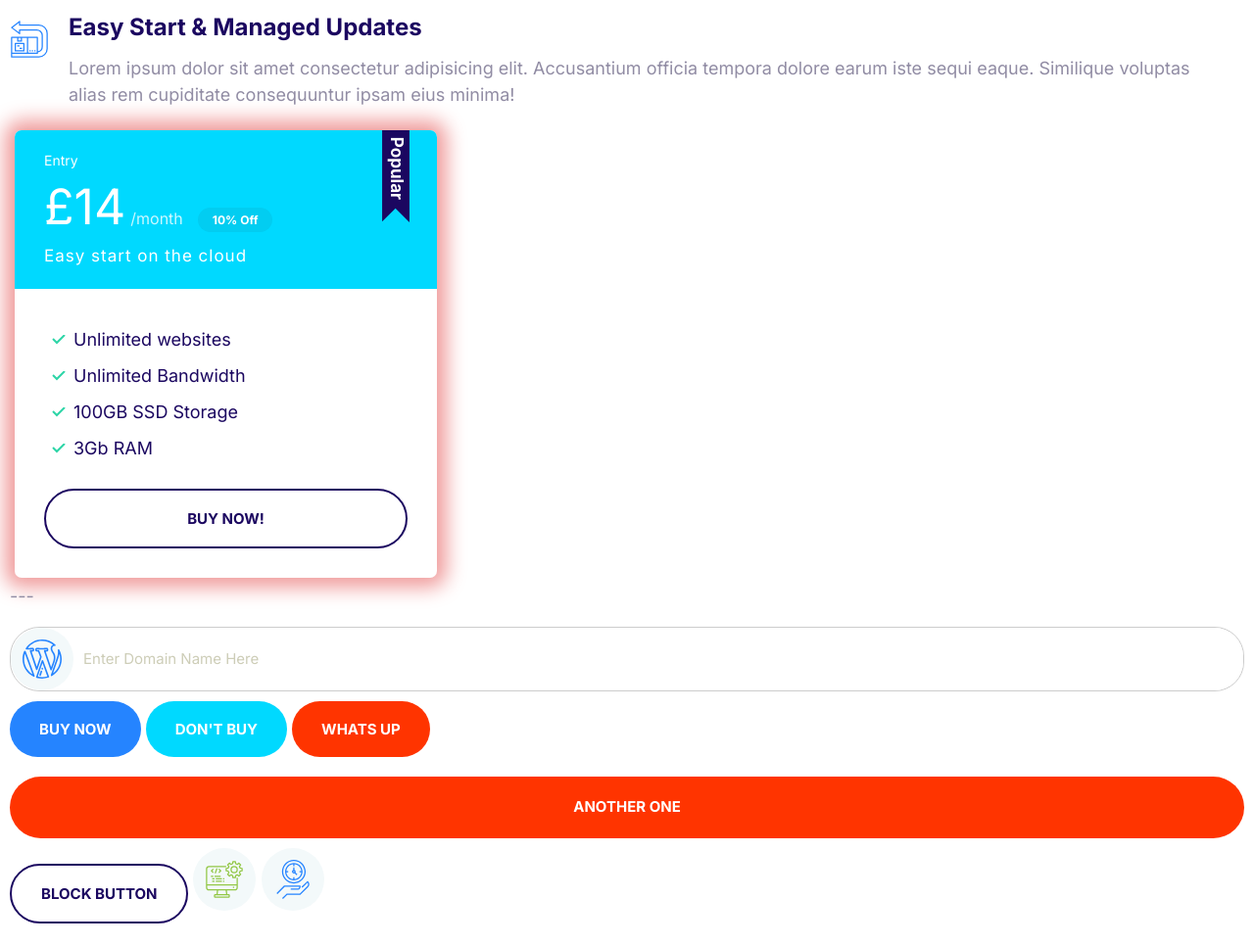
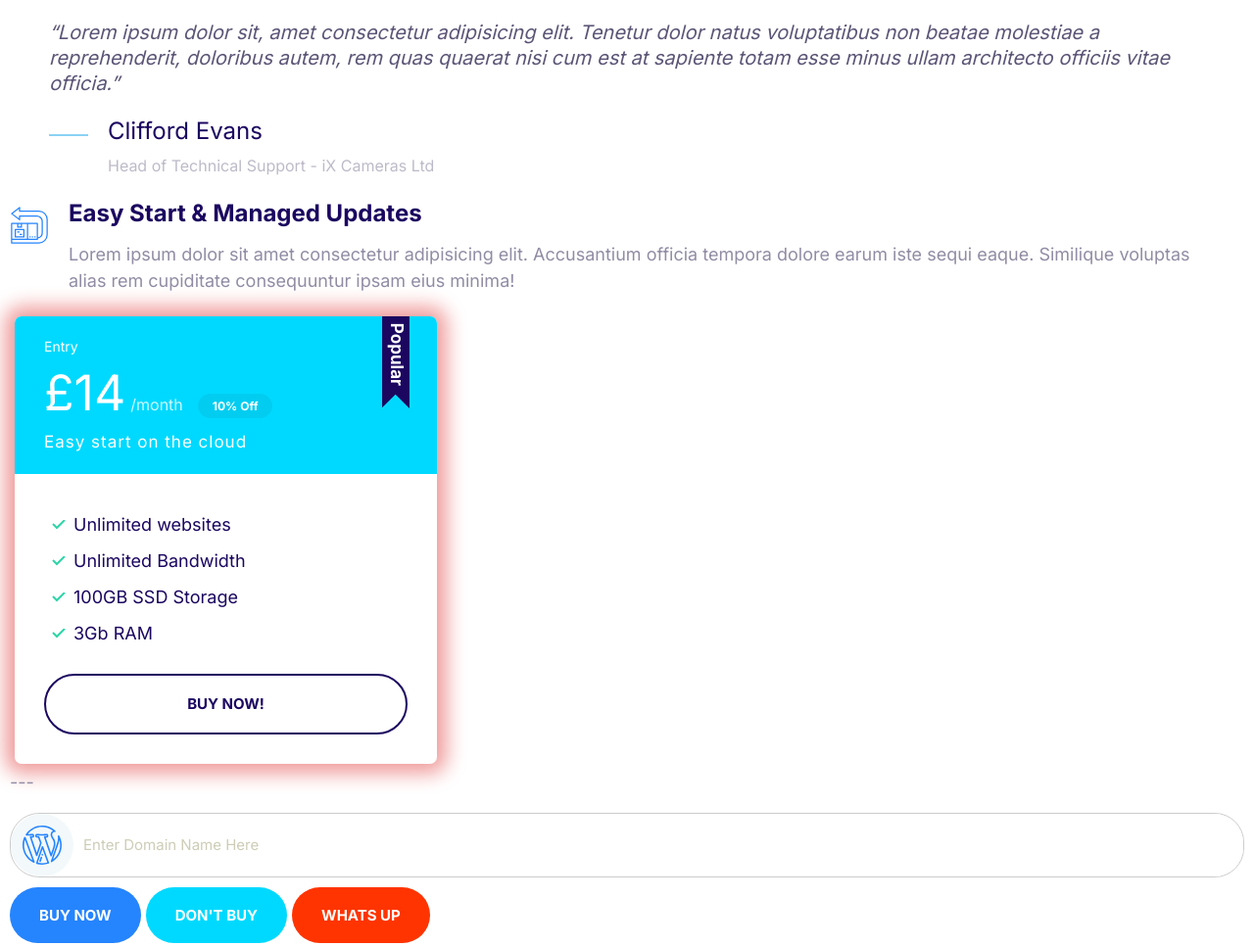
Before and after one commit to Cliff1967/Cliff_test, a plain HTML site: page index.html in a window 1280 px wide. Shown: the top 966 px of the page at 98% size. Drawn offline with Linux system fonts and the light colour scheme.

Commit message:
quote components

```diff
--- a/css/Styles.css
+++ b/css/Styles.css
@@ -6,6 +6,7 @@ html {
 :root {
   --color-accent: #ff3400;
   --color-body: #918ca4;
+  --color-body-darker: #5c5577;
   --color-border: #ccc;
   --color-headings: #1b0760;
   --color-ix-green: #92c745;
@@ -329,3 +330,44 @@ a {
 .media__image {
   margin-top: 1rem;
 }
+/*-----Quotes-----*/
+.quote {
+  font-size: 3rem;
+  font-style: italic;
+  color: var(--color-body-darker);
+  line-height: 1.3;
+}
+.quote__text::after {
+  content: close-quote;
+}
+
+.quote__text::before {
+  content: open-quote;
+}
+.quote__author {
+  font-size: 3rem;
+  font-weight: 500;
+  font-style: normal;
+}
+.quote__company {
+  font-size: 2rem;
+  font-weight: 300;
+  font-style: normal;
+  opacity: 0.4;
+  margin-bottom: 0;
+}
+.quote__image {
+  position: relative;
+  bottom: 10px;
+}
+@media screen and (min-width: 1024px) {
+  .quote {
+    font-size: 2rem;
+  }
+  .quote__author {
+    font-size: 2.4rem;
+  }
+  .quote__company {
+    font-size: 1.6rem;
+  }
+}
--- a/index.html
+++ b/index.html
@@ -15,6 +15,26 @@
     <link rel="stylesheet" href="css/Styles.css" />
   </head>
   <body>
+<!--QUOTE Components-->
+<blockquote class="quote">
+  <p class="quote__text">Lorem ipsum dolor sit, amet consectetur adipisicing elit. Tenetur dolor natus voluptatibus non beatae molestiae a reprehenderit, doloribus autem, rem quas quaerat nisi cum est at sapiente totam esse minus ullam architecto officiis vitae officia.</p>
+  <footer>
+    <div class="media">
+      <div class="media__image">
+        <svg class="icon icon--primary quote__image">
+          <use xlink:href="images/sprite.svg#line"></use>
+        </svg>
+      </div>
+      <div class="media__body">
+        <h3 class="media__title quote__author">Clifford Evans</h3>
+        <p class="quote__company">
+          Head of Technical Support - iX Cameras Ltd
+        </p>
+      </div>
+    </div>
+  </footer>
+</blockquote>
+
 <!--Media Components-->
 <div class="media">
   <div class="media__image">
```
Also changed, not shown: Components/quote_testimonal.html (added, +22 -0 lines).
